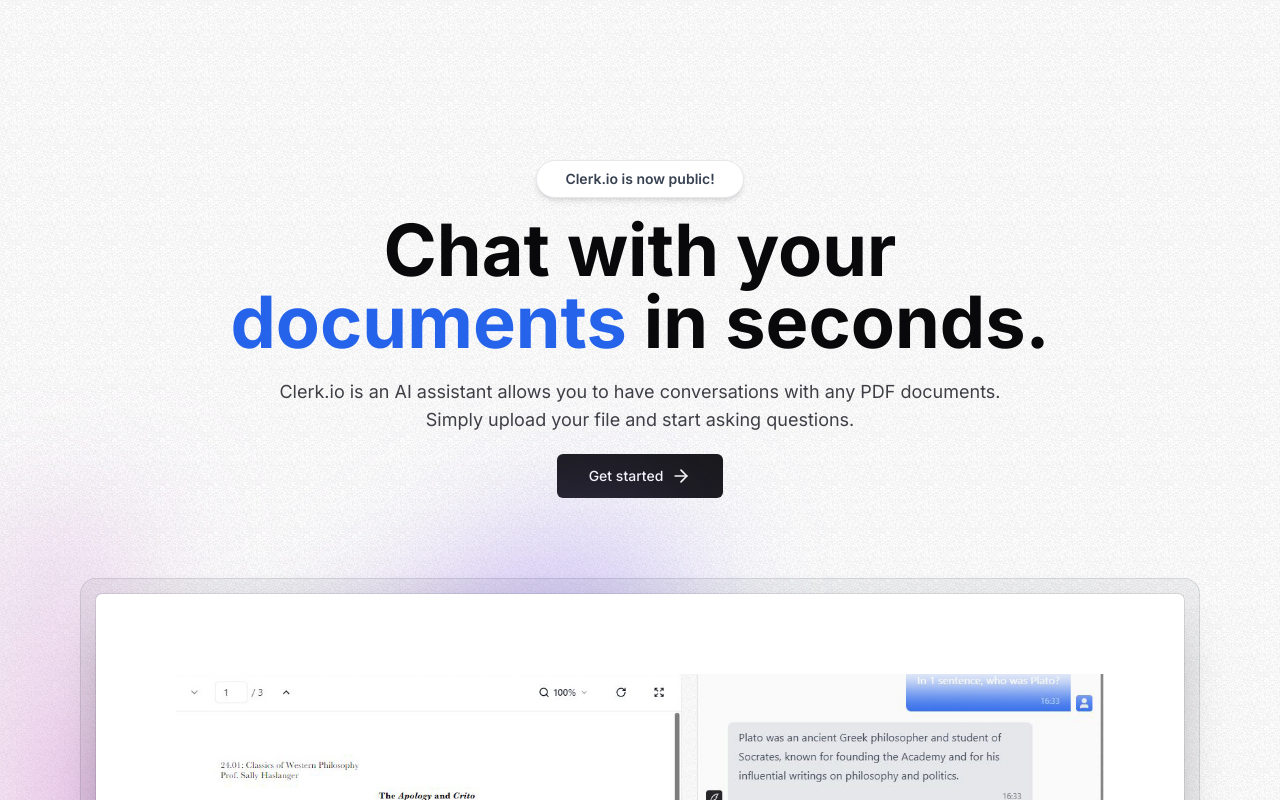
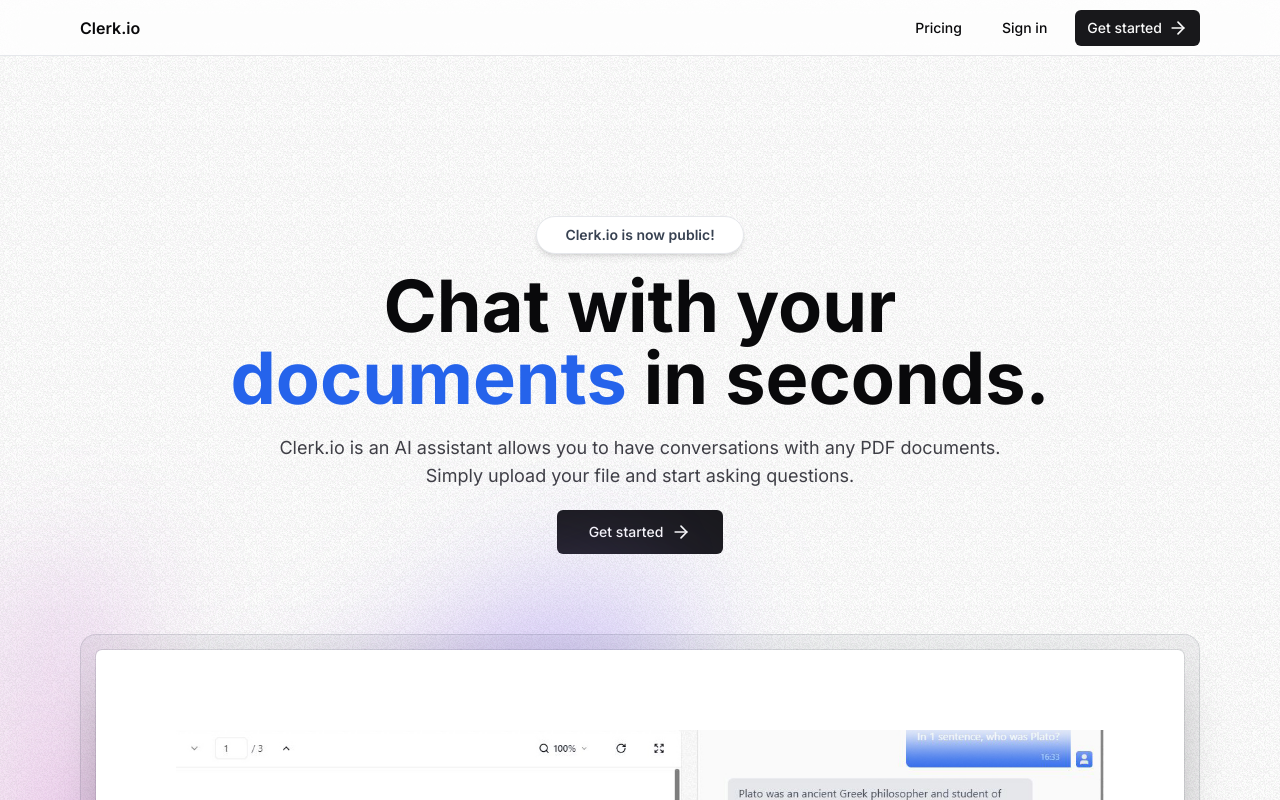
Before and after one commit to siranchao/clerk.io, a Next.js app: page / in a window 1280 px wide. Shown: the top 800 px of the page. Built offline with nearby package versions, Linux system fonts and the light colour scheme.

Commit message:
add auth module

```diff
--- a/package.json
+++ b/package.json
@@ -9,6 +9,7 @@
     "lint": "next lint"
   },
   "dependencies": {
+    "@kinde-oss/kinde-auth-nextjs": "^2.0.9",
     "@radix-ui/react-slot": "^1.0.2",
     "@tailwindcss/typography": "^0.5.10",
     "class-variance-authority": "^0.7.0",
--- /dev/null
+++ b/src/app/api/auth/[kindeAuth]/route.ts
@@ -0,0 +1,7 @@
+import {handleAuth} from "@kinde-oss/kinde-auth-nextjs/server";
+import {NextRequest} from "next/server";
+
+export async function GET(request: NextRequest, {params}: any) {
+	const endpoint = params.kindeAuth;
+	return handleAuth(request, endpoint);
+}
--- a/src/app/layout.tsx
+++ b/src/app/layout.tsx
@@ -2,6 +2,8 @@
 import { Inter } from 'next/font/google'
 import './globals.css'
 import { cn } from '@/lib/utils'
+
+import Navbar from '@/components/layout/Navbar'
 
 const inter = Inter({ subsets: ['latin'] })
 
@@ -19,6 +21,7 @@
   return (
     <html lang="en">
       <body className={cn("min-h-screen font-sans antialiased grainy", inter.className)}>
+        <Navbar />
         {children}
       </body>
     </html>
--- a/src/app/page.tsx
+++ b/src/app/page.tsx
@@ -95,7 +95,7 @@
                   <span className="text-sm font-medium text-blue-600">Step 2</span>
                   <span className="text-xl font-semibold">Upload your PDF file</span>
                   <span className="mt-2 text-zinc-700">
-                    Clerk.io will process your file and make it available for conversation.
+                    Clerk.io will automatically process your file and make it available for chat.
                   </span>
                 </div>
               </li>
--- /dev/null
+++ b/src/components/layout/Navbar.tsx
@@ -0,0 +1,42 @@
+import { buttonVariants } from "../ui/button"
+import MaxWidthWrapper from "./MaxWidthWrapper"
+import Link from "next/link"
+import { LoginLink, RegisterLink } from "@kinde-oss/kinde-auth-nextjs/server"
+import { ArrowRight } from "lucide-react"
+
+
+
+const Navbar = () => {
+
+
+    return (
+        <nav className="sticky h-14 inset-x-0 top-0 z-30 w-full border-b border-gray-200 bg-white/75 backdrop-blur-lg transition-all" >
+            <MaxWidthWrapper>
+                <div className="flex h-14 items-center justify-between border-b border-zinc-200">
+                    <Link href='/' className="flex z-40 font-semibold">
+                        <span>Clerk.io</span>
+                    </Link>
+
+                    {/* todo: add mobile nav */}
+
+                    <div className="hidden items-center space-x-4 sm:flex">
+                        <Link href='/pricing' className={buttonVariants({ variant: 'ghost', size: 'sm' })}>
+                            Pricing
+                        </Link>
+
+                        <LoginLink className={buttonVariants({ variant: 'ghost', size: 'sm' })}>
+                            Sign in
+                        </LoginLink>
+
+                        <RegisterLink className={buttonVariants({ size: 'sm' })}>
+                            Get started <ArrowRight className="ml-1.5 h-5 w-5" />
+                        </RegisterLink>
+                    </div>
+                </div>
+            </MaxWidthWrapper>
+        </nav>
+    )
+}
+
+
+export default Navbar
```
Also changed, not shown: 2 other files (tests, documents, lock files or other folders).
